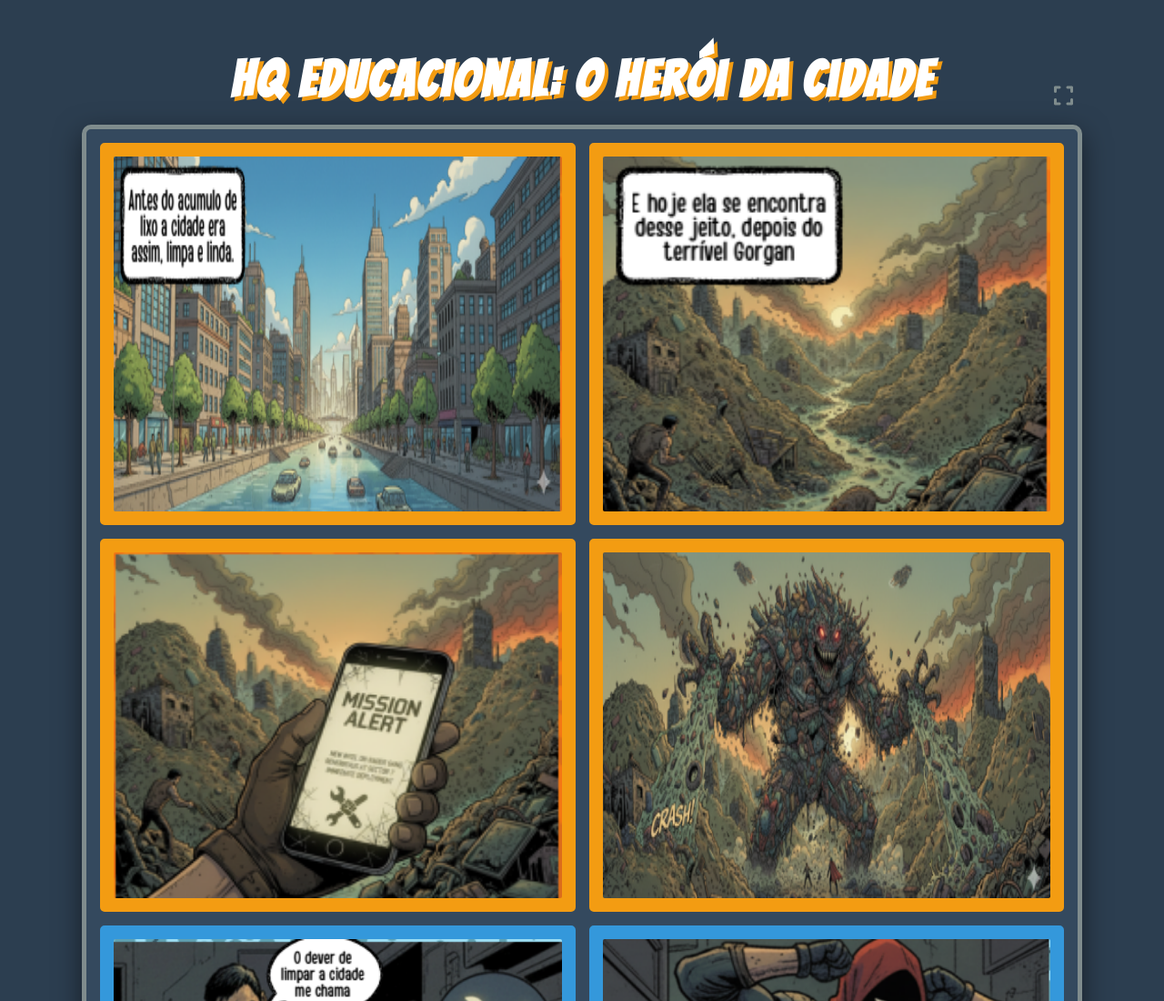
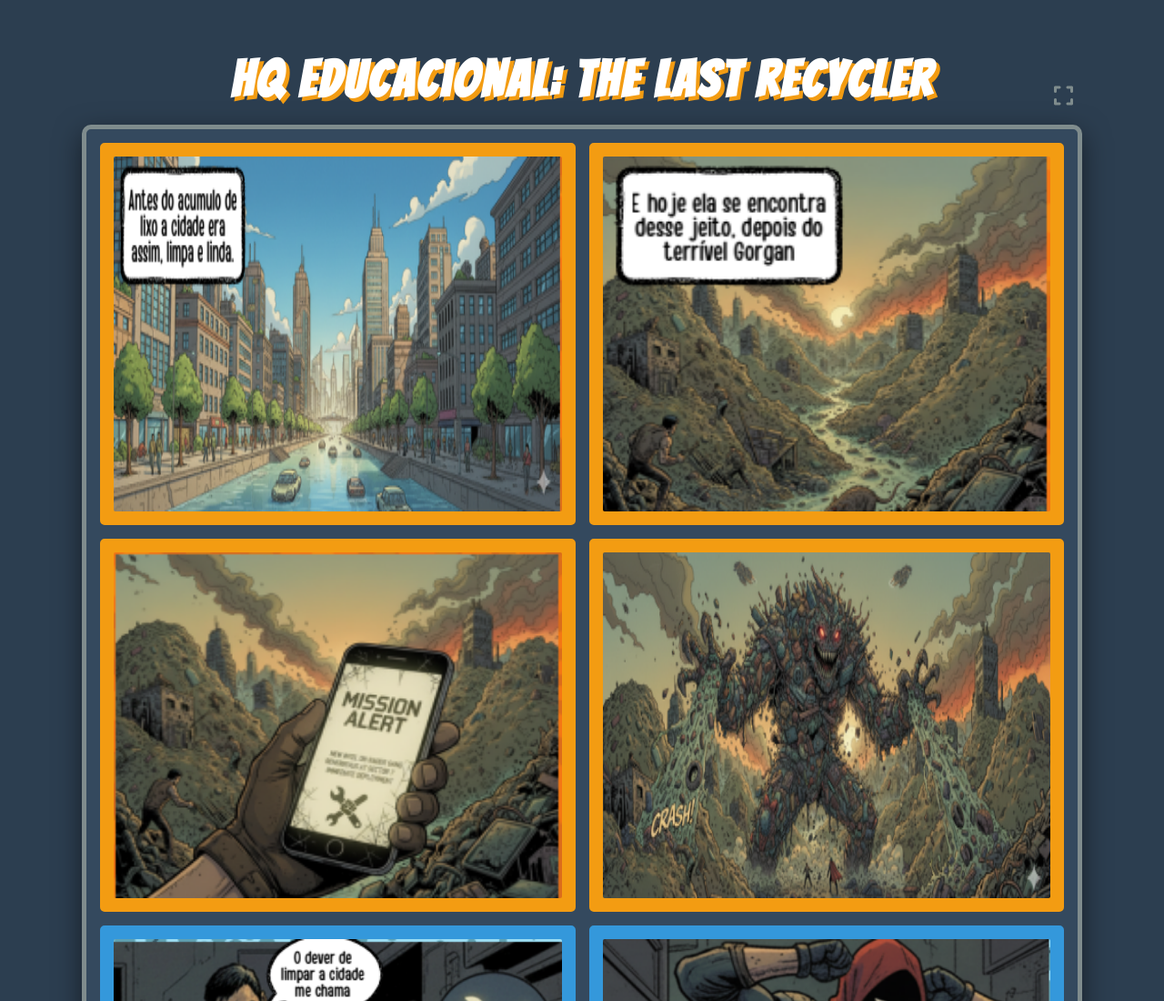
Before and after one commit to cesaraugustooo/Hq-Web-Educacional, a plain HTML site: page index.html in a window 1280 px wide. Shown: the top 1100 px of the page at 91% size. Drawn offline with nearby package versions, Linux system fonts and the light colour scheme.

Commit message:
Add files via upload

```diff
--- a/index.html
+++ b/index.html
@@ -15,7 +15,7 @@
 </head>
 <body>
 
-    <h1 class="comic-title">HQ Educacional: O Herói da Cidade</h1>
+    <h1 class="comic-title">HQ Educacional: The Last Recycler</h1>
 
     <div class="comic-viewer">
         <div class="comic-container">
```
